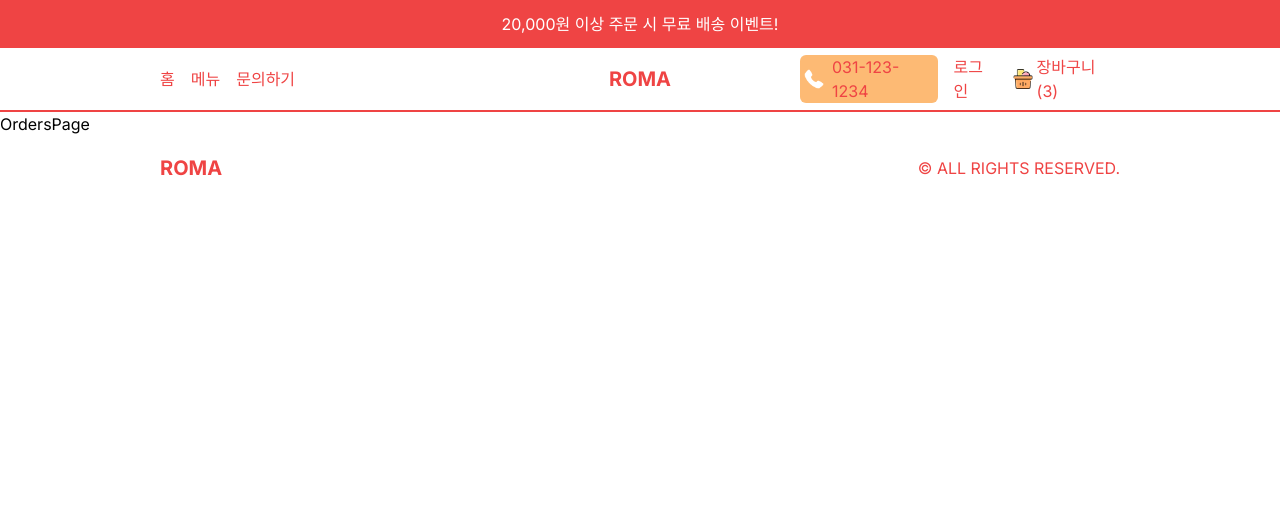
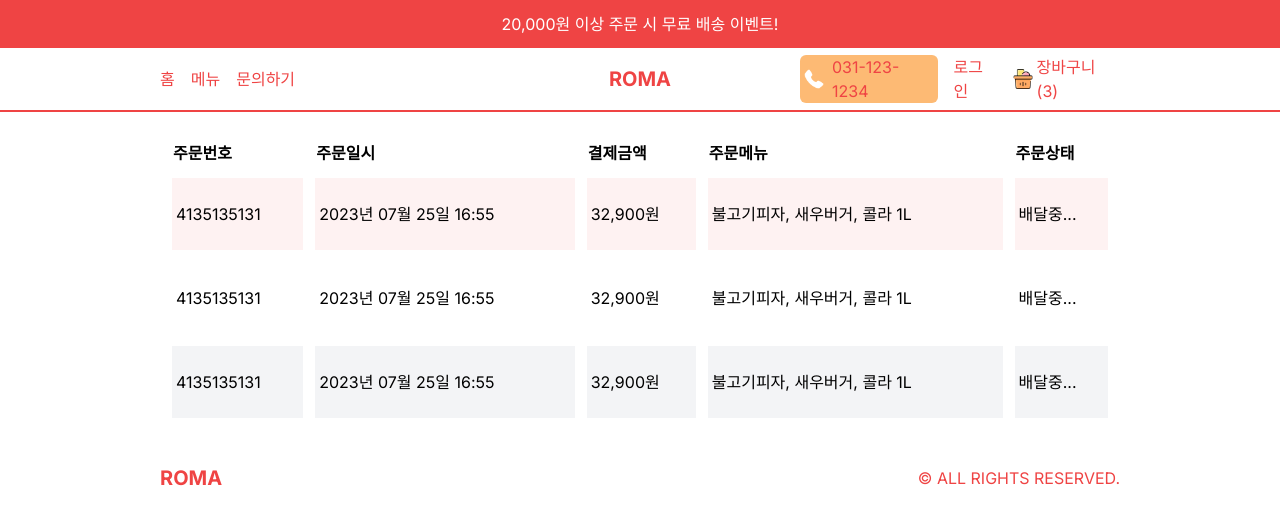
Before and after one commit to amh6281/Restaurant-App, a Next.js app: page /orders in a window 1280 px wide. Shown: the top 524 px of the page. Built offline with nearby package versions, Linux system fonts and the light colour scheme.

Commit message:
Orders page design 2023.07.25

```diff
--- a/src/app/orders/page.tsx
+++ b/src/app/orders/page.tsx
@@ -1,7 +1,50 @@
 import React from "react";
 
 const OrdersPage = () => {
-  return <div>OrdersPage</div>;
+  return (
+    <div className="p-4 lg:px-20 xl:px-40">
+      <table className="w-full border-separate border-spacing-3">
+        <thead>
+          <tr className="text-left">
+            <th className="hidden md:block">주문번호</th>
+            <th>주문일시</th>
+            <th>결제금액</th>
+            <th className="hidden md:block">주문메뉴</th>
+            <th>주문상태</th>
+          </tr>
+        </thead>
+        <tbody>
+          <tr className="text-sm md:text-base bg-red-50">
+            <td className="hidden md:block py-6 px-1">4135135131</td>
+            <td className="py-6 px-1">2023년 07월 25일 16:55</td>
+            <td className="py-6 px-1">32,900원</td>
+            <td className="hidden md:block py-6 px-1">
+              불고기피자, 새우버거, 콜라 1L
+            </td>
+            <td className="py-6 px-1">배달중...</td>
+          </tr>
+          <tr className="text-sm md:text-base odd:bg-gray-100">
+            <td className="hidden md:block py-6 px-1">4135135131</td>
+            <td className="py-6 px-1">2023년 07월 25일 16:55</td>
+            <td className="py-6 px-1">32,900원</td>
+            <td className="hidden md:block py-6 px-1">
+              불고기피자, 새우버거, 콜라 1L
+            </td>
+            <td className="py-6 px-1">배달중...</td>
+          </tr>
+          <tr className="text-sm md:text-base odd:bg-gray-100">
+            <td className="hidden md:block py-6 px-1">4135135131</td>
+            <td className="py-6 px-1">2023년 07월 25일 16:55</td>
+            <td className="py-6 px-1">32,900원</td>
+            <td className="hidden md:block py-6 px-1">
+              불고기피자, 새우버거, 콜라 1L
+            </td>
+            <td className="py-6 px-1">배달중...</td>
+          </tr>
+        </tbody>
+      </table>
+    </div>
+  );
 };
 
 export default OrdersPage;
```
